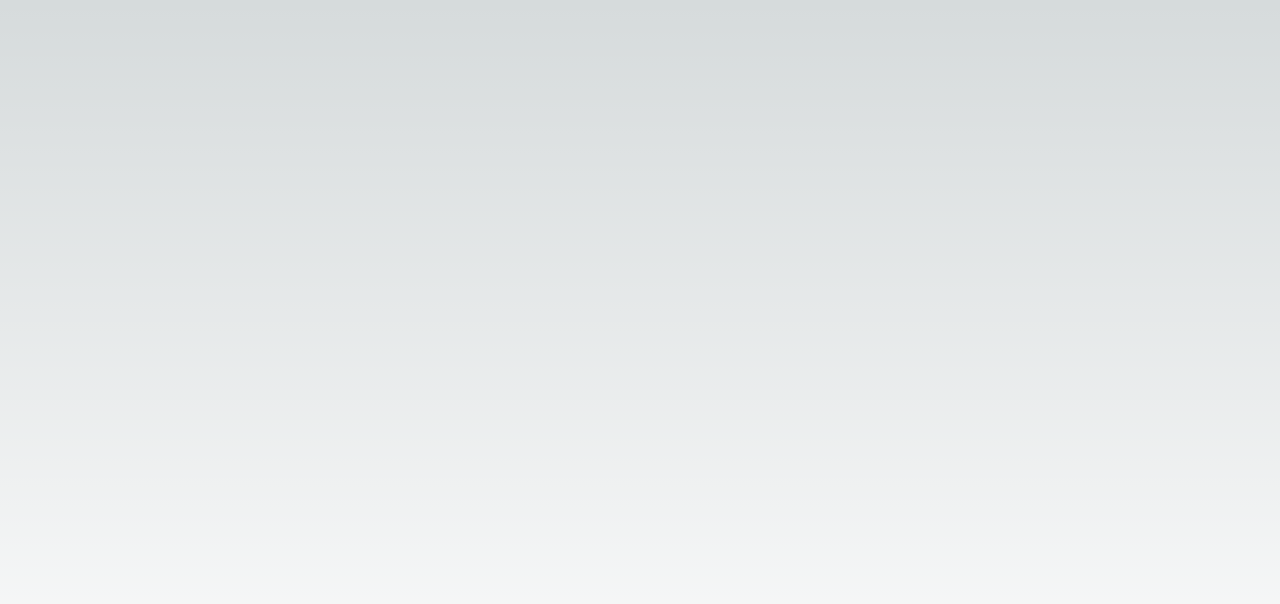
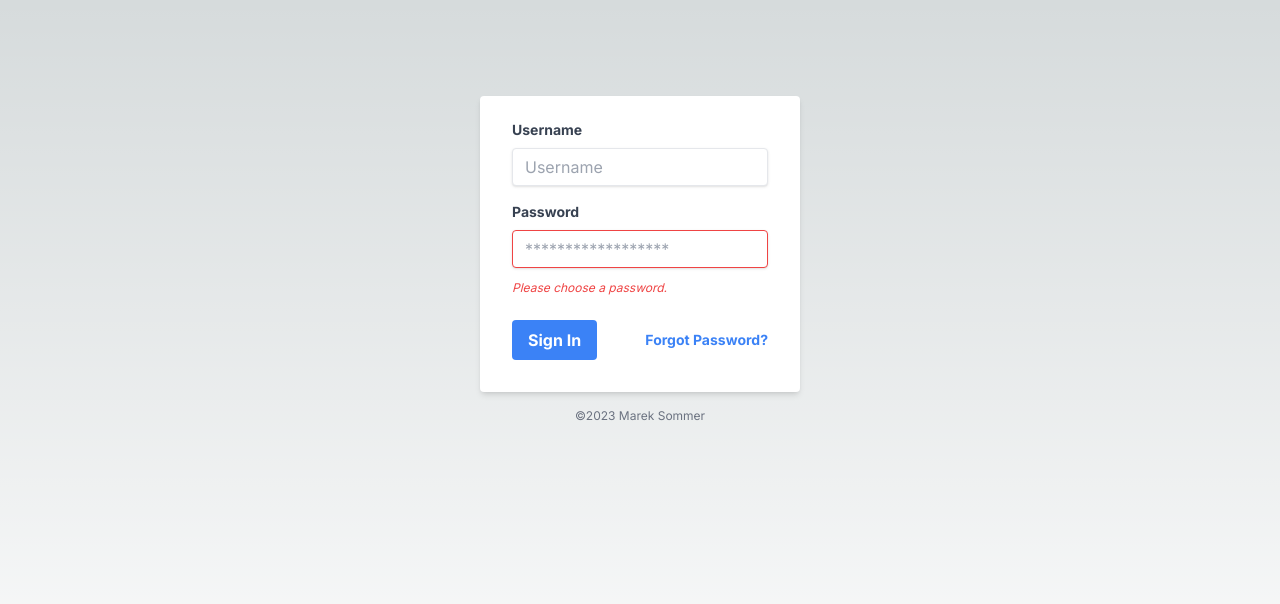
Before and after one commit to mareksommer/react_basic_app, a Next.js app: page / in a window 1280 px wide. Shown: the top 604 px of the page. Built offline with nearby package versions, Linux system fonts and the light colour scheme.

Commit message:
Add login form

```diff
--- a/app/page.tsx
+++ b/app/page.tsx
@@ -1,13 +1,58 @@
-import Image from 'next/image'
-
 export default function Home() {
   return (
     <main className="flex min-h-screen flex-col items-center justify-between p-24">
-
-      <div className="relative flex place-items-center">
-
+      <div className="w-full max-w-xs">
+        <form className="bg-white shadow-md rounded px-8 pt-6 pb-8 mb-4">
+          <div className="mb-4">
+            <label
+              className="block text-gray-700 text-sm font-bold mb-2"
+              htmlFor="username"
+            >
+              Username
+            </label>
+            <input
+              className="shadow appearance-none border rounded w-full py-2 px-3 text-gray-700 leading-tight focus:outline-none focus:shadow-outline"
+              id="username"
+              type="text"
+              placeholder="Username"
+            />
+          </div>
+          <div className="mb-6">
+            <label
+              className="block text-gray-700 text-sm font-bold mb-2"
+              htmlFor="password"
+            >
+              Password
+            </label>
+            <input
+              className="shadow appearance-none border border-red-500 rounded w-full py-2 px-3 text-gray-700 mb-3 leading-tight focus:outline-none focus:shadow-outline"
+              id="password"
+              type="password"
+              placeholder="******************"
+            />
+            <p className="text-red-500 text-xs italic">
+              Please choose a password.
+            </p>
+          </div>
+          <div className="flex items-center justify-between">
+            <button
+              className="bg-blue-500 hover:bg-blue-700 text-white font-bold py-2 px-4 rounded focus:outline-none focus:shadow-outline"
+              type="button"
+            >
+              Sign In
+            </button>
+            <a
+              className="inline-block align-baseline font-bold text-sm text-blue-500 hover:text-blue-800"
+              href="#"
+            >
+              Forgot Password?
+            </a>
+          </div>
+        </form>
+        <p className="text-center text-gray-500 text-xs">
+          &copy;2023 Marek Sommer
+        </p>
       </div>
-
     </main>
-  )
+  );
 }
```
